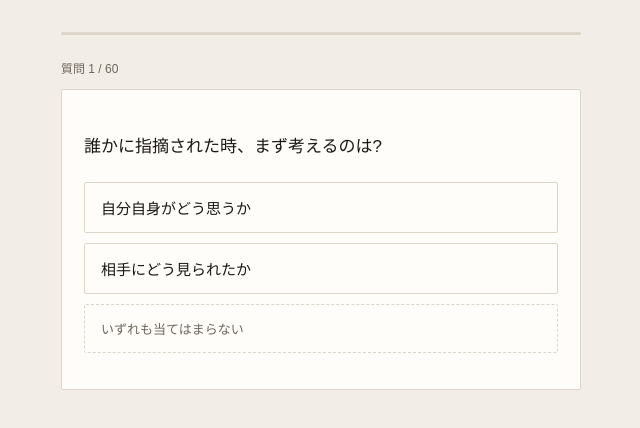
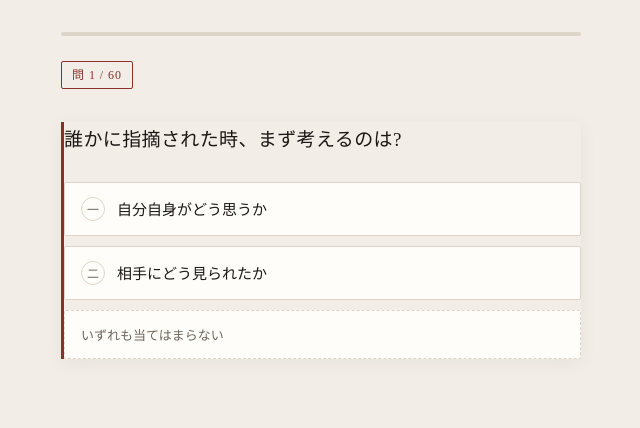
Before and after one commit to aclasst529-sudo/jiko-kasetsu-site, a plain HTML site: page index.html in a window 1280 px wide. Both pictures are taken after a click on the button "この10問を始める". Shown: the whole page, without its empty margins (319-959 px from the left). Drawn offline with Linux system fonts and the light colour scheme.

Commit message:
Update index.html

```diff
--- a/index.html
+++ b/index.html
@@ -29,19 +29,30 @@ body{margin:0;background:var(--bg);color:var(--ink);font-family:"Noto Sans JP",s
 .wrap{max-width:560px;margin:0 auto;padding:32px 20px 60px;}
 h1{font-family:"Noto Serif JP",serif;font-weight:700;font-size:28px;letter-spacing:.04em;margin:0 0 6px;}
 .lede{color:var(--sub);font-size:14px;margin:0 0 28px;}
-.card{background:var(--card);border:1px solid var(--line);border-radius:2px;padding:26px 22px;margin-bottom:16px;}
+..card{background:var(--card);border:1px solid var(--line);border-radius:2px;padding:26px 22px;margin-bottom:16px;}
+.qcard{border-left:3px solid var(--accent);box-shadow:0 4px 18px rgba(0,0,0,.05);}
 .btn{display:inline-block;background:var(--ink);color:var(--bg);border:none;border-radius:2px;
   padding:13px 22px;font-size:15px;font-family:inherit;cursor:pointer;width:100%;text-align:center;}
 .btn:active{opacity:.85;}
 .btn.ghost{background:transparent;color:var(--ink);border:1px solid var(--line);}
-.opt{display:block;width:100%;text-align:left;background:var(--card);border:1px solid var(--line);
-  border-radius:2px;padding:14px 16px;margin-bottom:10px;font-size:15px;font-family:inherit;color:var(--ink);cursor:pointer;}
+.opt{display:flex;align-items:center;gap:12px;width:100%;text-align:left;background:var(--card);
+  border:1px solid var(--line);border-radius:2px;padding:14px 16px;margin-bottom:10px;
+  font-size:15px;font-family:inherit;color:var(--ink);cursor:pointer;transition:border-color .15s,background .15s;}
 .opt:active,.opt.sel{border-color:var(--accent);background:var(--accent-soft);}
 .opt.none{color:var(--sub);font-size:13px;border-style:dashed;}
+.optnum{flex:none;width:24px;height:24px;border-radius:50%;border:1px solid var(--line);
+  display:flex;align-items:center;justify-content:center;font-family:"Noto Serif JP",serif;
+  font-size:12px;color:var(--sub);}
+.opt:active .optnum,.opt.sel .optnum{border-color:var(--accent);color:var(--accent);}
 .qhead{color:var(--sub);font-size:12px;margin-bottom:10px;}
-.qtext{font-size:17px;margin-bottom:20px;}
-.bar{height:3px;background:var(--line);border-radius:2px;margin-bottom:24px;overflow:hidden;}
-.bar>i{display:block;height:100%;background:var(--accent);transition:width .3s;}
+.seal{display:inline-flex;align-items:center;gap:6px;font-family:"Noto Serif JP",serif;
+  font-size:12px;color:var(--accent);border:1px solid var(--accent);border-radius:2px;
+  padding:3px 10px;margin-bottom:14px;letter-spacing:.08em;}
+.qtext{font-family:"Noto Serif JP",serif;font-size:19px;font-weight:500;line-height:1.85;
+  margin-bottom:24px;letter-spacing:.02em;}
+.bar{height:4px;background:var(--line);border-radius:4px;margin-bottom:24px;overflow:hidden;}
+.bar>i{display:block;height:100%;background:var(--accent);border-radius:4px;transition:width .3s;}
+
 .type-code{font-family:"Noto Serif JP",serif;font-size:44px;font-weight:700;letter-spacing:.06em;
   color:var(--accent);margin:6px 0 4px;}
 .axisrow{margin:16px 0;}
@@ -213,16 +224,18 @@ function renderQuestion(app){
   const total = Q.length;
   app.innerHTML = `
     <div class="bar"><i style="width:${(state.pos/total*100).toFixed(1)}%"></i></div>
-    <div class="qhead">質問 ${state.pos+1} / ${total}</div>
-    <div class="card">
+    <div class="seal">問 ${state.pos+1} / ${total}</div>
+    <div class="card qcard">
       <p class="qtext">${text}</p>
       <div id="opts"></div>
     </div>
   `;
   const optsEl = app.querySelector('#opts');
+  const kanjiNum = ["一","二","三"];
   options.forEach((label, i)=>{
     const b = document.createElement('button');
-    b.className = 'opt'; b.textContent = label;
+    b.className = 'opt';
+    b.innerHTML = `<span class="optnum">${kanjiNum[i]||i+1}</span><span>${label}</span>`;
     b.onclick = ()=> answer(idx, axis, i);
     optsEl.appendChild(b);
   });
@@ -230,6 +243,7 @@ function renderQuestion(app){
   noneBtn.className = 'opt none'; noneBtn.textContent = NONE;
   noneBtn.onclick = ()=> answer(idx, axis, null);
   optsEl.appendChild(noneBtn);
+
 }
 
 function answer(idx, axis, value){
```
